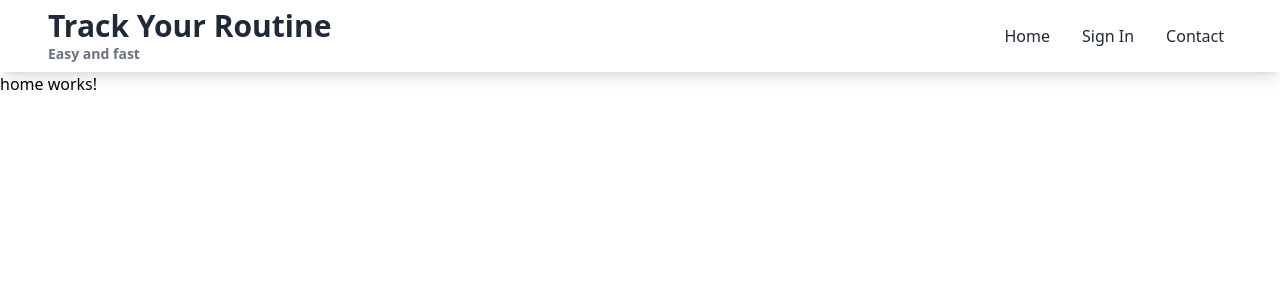
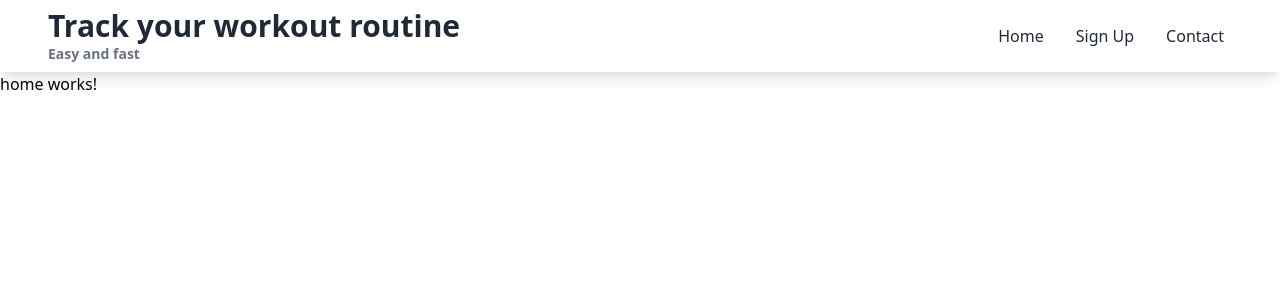
Before and after one commit to melodiaz23/gym-routine-tracker, an Angular app: page / in a window 1280 px wide. Shown: the top 300 px of the page. Built offline with nearby package versions, Linux system fonts and the light colour scheme.

Commit message:
Update header component HTML

```diff
--- a/src/app/header/header.component.html
+++ b/src/app/header/header.component.html
@@ -4,7 +4,7 @@
     <div class="md:flex items-center justify-between py-2 px-8 md:px-12">
       <div class="flex justify-between items-center">
         <div class="text-2xl font-bold text-gray-800 md:text-3xl">
-          <a href="#">Track Your Routine</a>
+          <a href="#">Track your workout routine</a>
           <p class="text-sm text-gray-500">Easy and fast</p>
         </div>
         <div class="md:hidden">
@@ -32,9 +32,9 @@
           >Home</a
         >
         <a
-          href="#"
+          href="/auth"
           class="text-gray-800 rounded hover:bg-blue-700 hover:text-gray-100 hover:font-medium py-2 px-2 md:mx-2"
-          >Sign In</a
+          >Sign Up</a
         >
         <a
           href="#"
```
